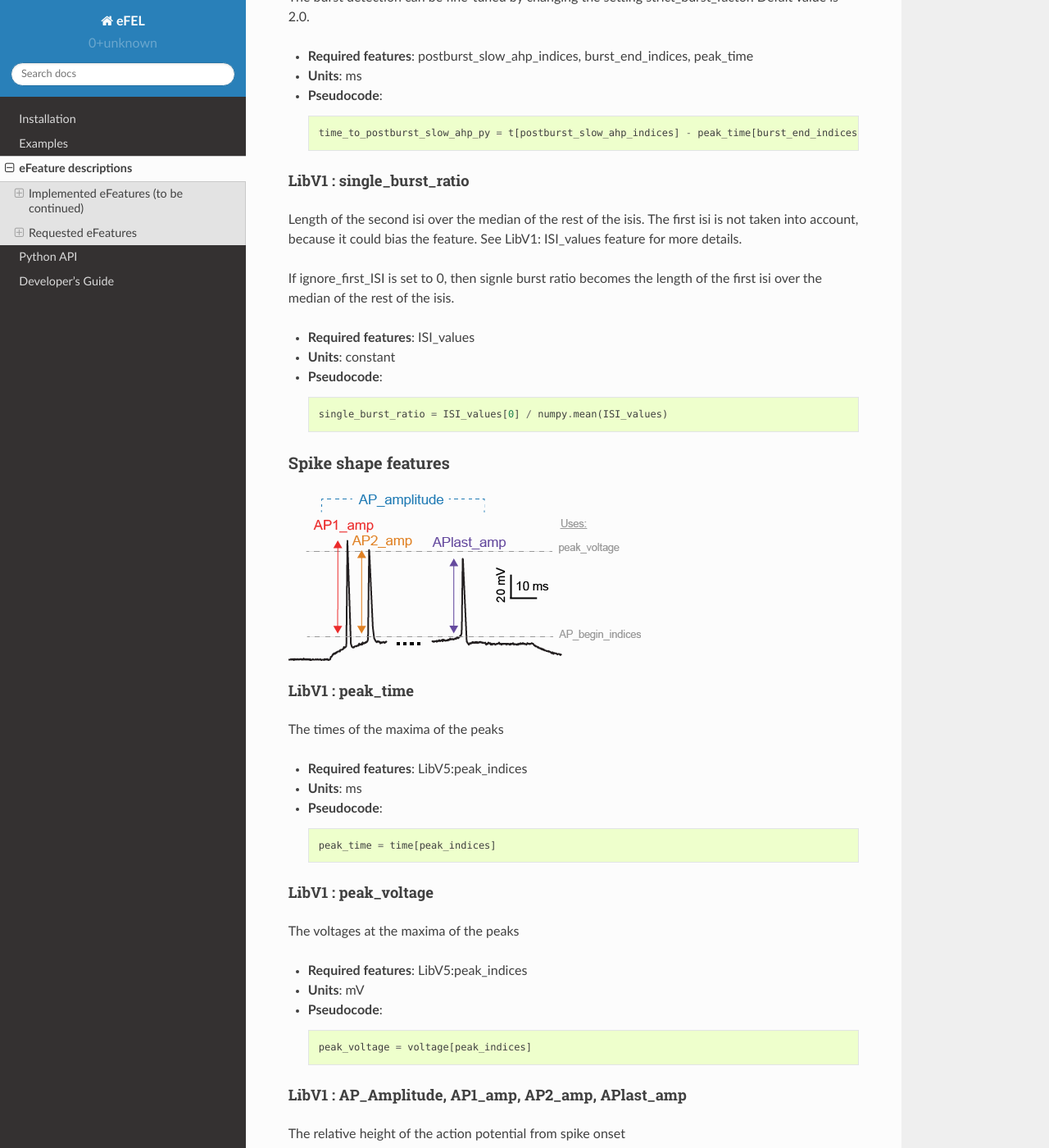
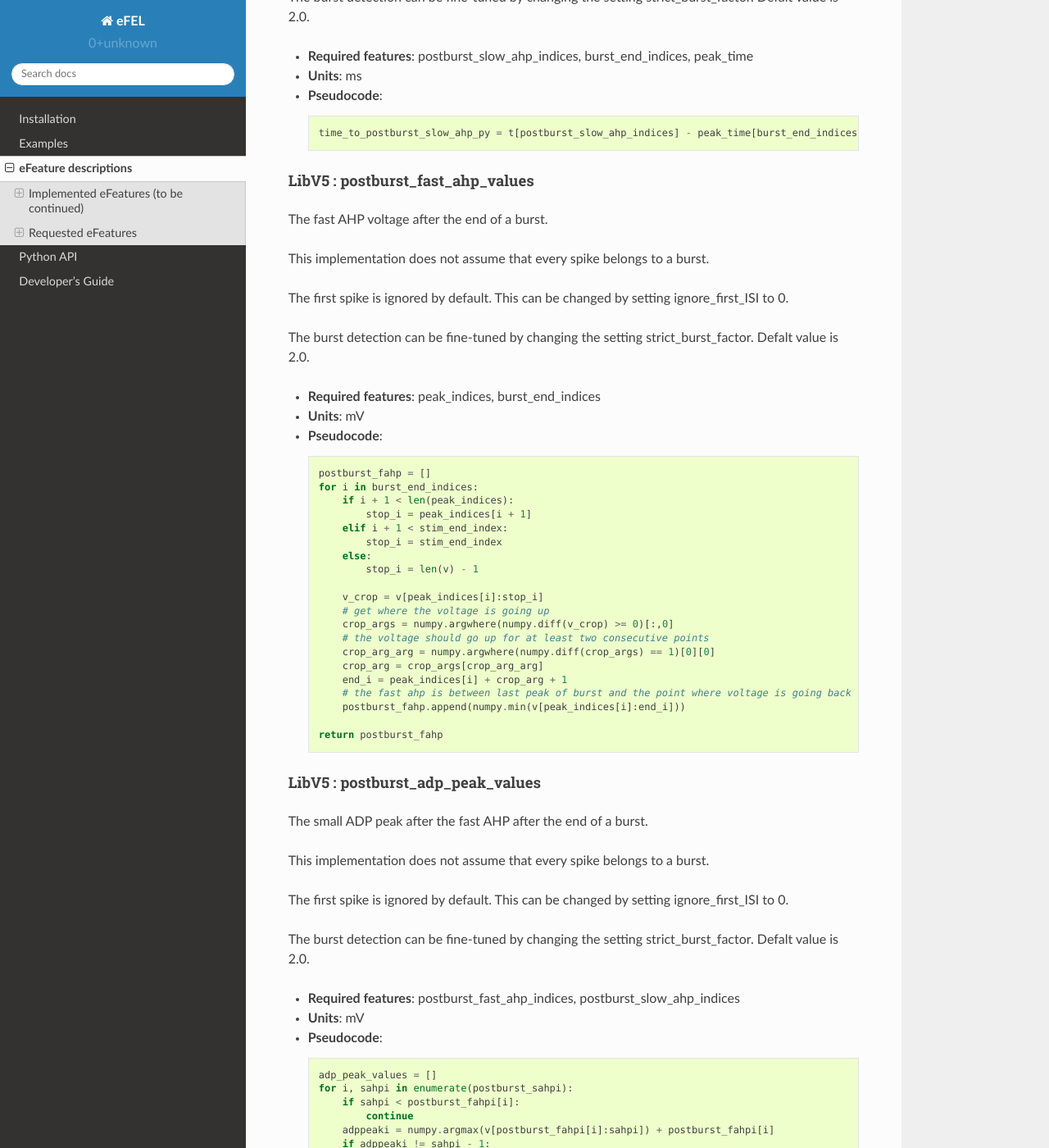
Before and after one commit to BlueBrain/eFEL, a Sphinx documentation site: the page built from docs/source/eFeatures.rst, in a window 1280 px wide and 1400 px high, scrolled down 13221 px. Shown: the whole window at 82% size. Built offline with Sphinx 7.4.7 and the Read the Docs theme 2.0.0, drawn with Linux system fonts in a browser that asks for light colours; some of the changed text lies outside the part shown.

Commit message:
adding test, docs for postburst_fast_ahp_values, postburst_adp_peak_values

```diff
--- a/docs/source/eFeatures.rst
+++ b/docs/source/eFeatures.rst
@@ -614,6 +614,69 @@ The burst detection can be fine-tuned by changing the setting strict_burst_facto
 
     time_to_postburst_slow_ahp_py = t[postburst_slow_ahp_indices] - peak_time[burst_end_indices]
 
+LibV5 : postburst_fast_ahp_values
+~~~~~~~~~~~~~~~~~~~~~~~~~~~~~~~~~
+
+The fast AHP voltage after the end of a burst.
+
+This implementation does not assume that every spike belongs to a burst.
+
+The first spike is ignored by default. This can be changed by setting ignore_first_ISI to 0.
+
+The burst detection can be fine-tuned by changing the setting strict_burst_factor. Defalt value is 2.0.
+
+- **Required features**: peak_indices, burst_end_indices
+- **Units**: mV
+- **Pseudocode**: ::
+
+    postburst_fahp = []
+    for i in burst_end_indices:
+        if i + 1 < len(peak_indices):
+            stop_i = peak_indices[i + 1]
+        elif i + 1 < stim_end_index:
+            stop_i = stim_end_index
+        else:
+            stop_i = len(v) - 1
+
+        v_crop = v[peak_indices[i]:stop_i]
+        # get where the voltage is going up
+        crop_args = numpy.argwhere(numpy.diff(v_crop) >= 0)[:,0]
+        # the voltage should go up for at least two consecutive points
+        crop_arg_arg = numpy.argwhere(numpy.diff(crop_args) == 1)[0][0]
+        crop_arg = crop_args[crop_arg_arg]
+        end_i = peak_indices[i] + crop_arg + 1
+        # the fast ahp is between last peak of burst and the point where voltage is going back up
+        postburst_fahp.append(numpy.min(v[peak_indices[i]:end_i]))
+
+    return postburst_fahp
+
+LibV5 : postburst_adp_peak_values
+~~~~~~~~~~~~~~~~~~~~~~~~~~~~~~~~~
+
+The small ADP peak after the fast AHP after the end of a burst.
+
+This implementation does not assume that every spike belongs to a burst.
+
+The first spike is ignored by default. This can be changed by setting ignore_first_ISI to 0.
+
+The burst detection can be fine-tuned by changing the setting strict_burst_factor. Defalt value is 2.0.
+
+- **Required features**: postburst_fast_ahp_indices, postburst_slow_ahp_indices
+- **Units**: mV
+- **Pseudocode**: ::
+
+    adp_peak_values = []
+    for i, sahpi in enumerate(postburst_sahpi):
+        if sahpi < postburst_fahpi[i]:
+            continue
+        adppeaki = numpy.argmax(v[postburst_fahpi[i]:sahpi]) + postburst_fahpi[i]
+        if adppeaki != sahpi - 1:
+            adp_peak_values.append(v[adppeaki])
+
+    if len(adp_peak_values) == 0:
+        return None
+    return adp_peak_values
+
 LibV1 : single_burst_ratio
 ~~~~~~~~~~~~~~~~~~~~~~~~~~
 
```
Also changed, not shown: 4 other files.
